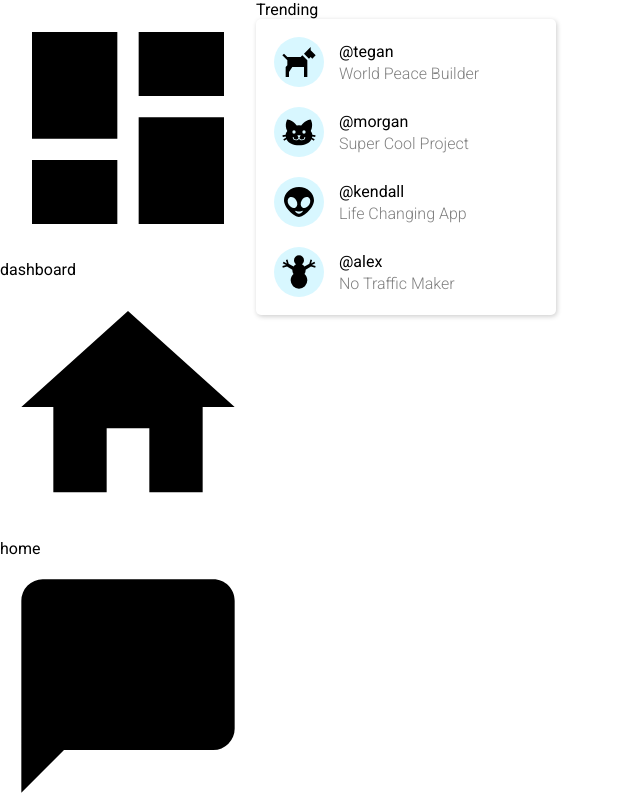
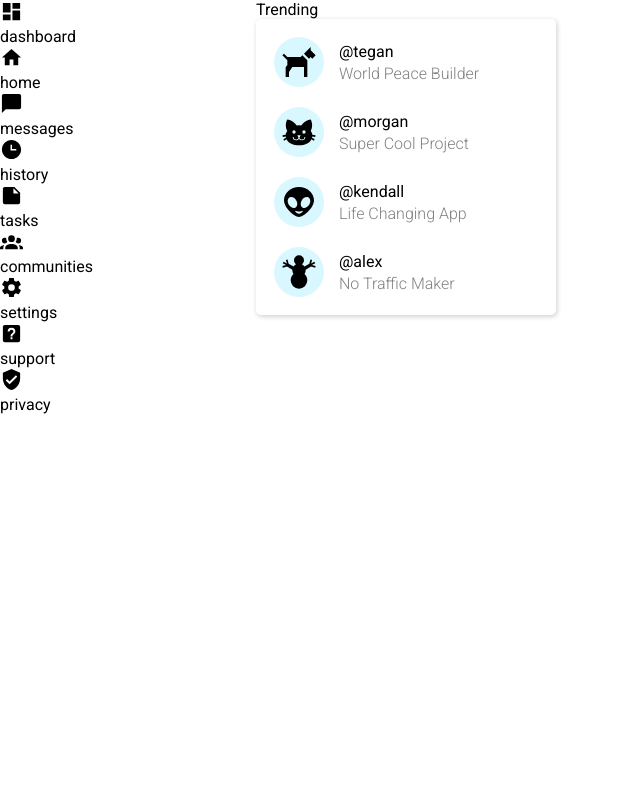
Before and after one commit to Sulemank-1/odin-admin-dashboard, a plain HTML site: page index.html in a window 1280 px wide. Shown: the top 800 px of the page, without its empty margins (0-640 px from the left). Drawn offline with Linux system fonts and the light colour scheme.

Commit message:
Resize the 'dashboard' icons
The default size of icons was too large. Set
appropriate size of icons

```diff
--- a/style.css
+++ b/style.css
@@ -28,7 +28,9 @@ body{
   grid-template-columns: 1fr 4fr;
 }
 
-
+.dashboard img{
+  width: 23px;
+}
 
 .trending{
   display: flex;
```
